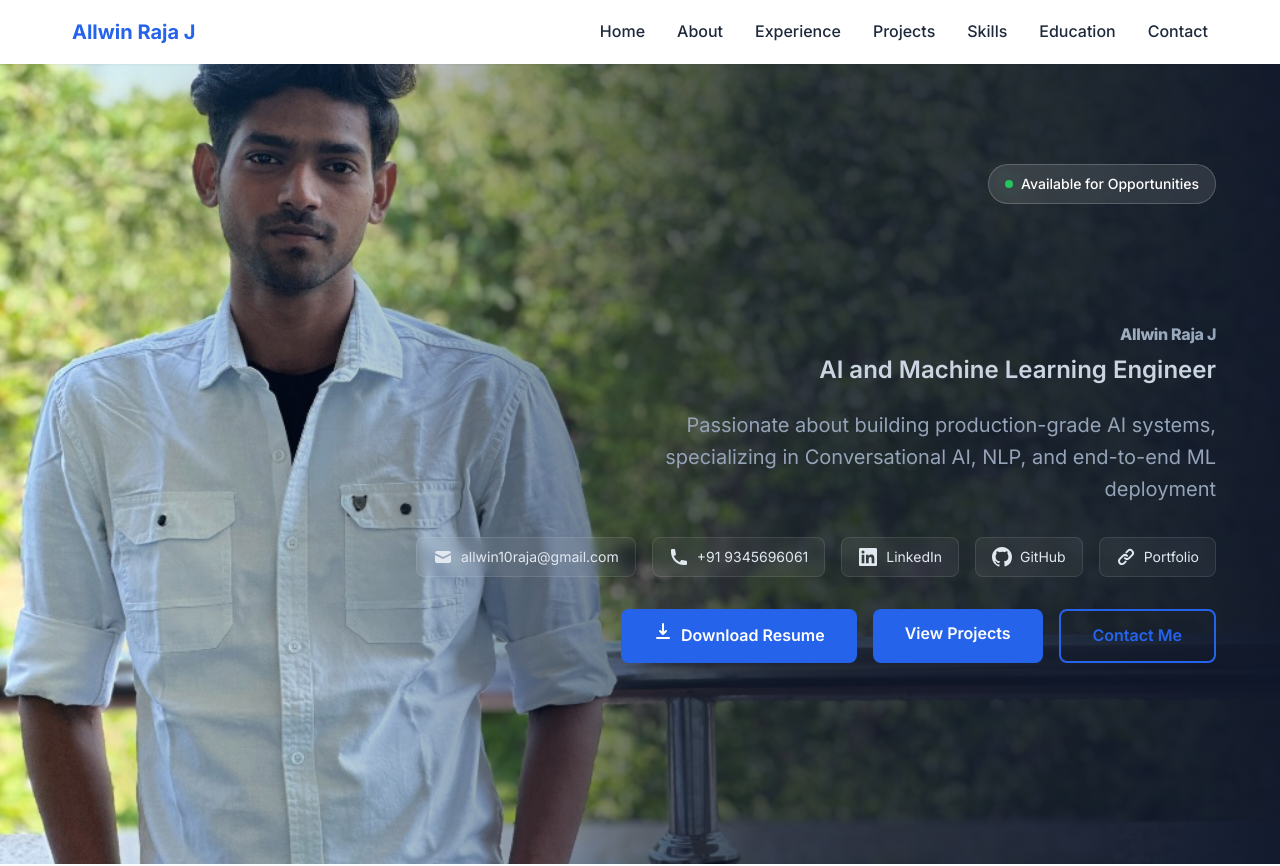
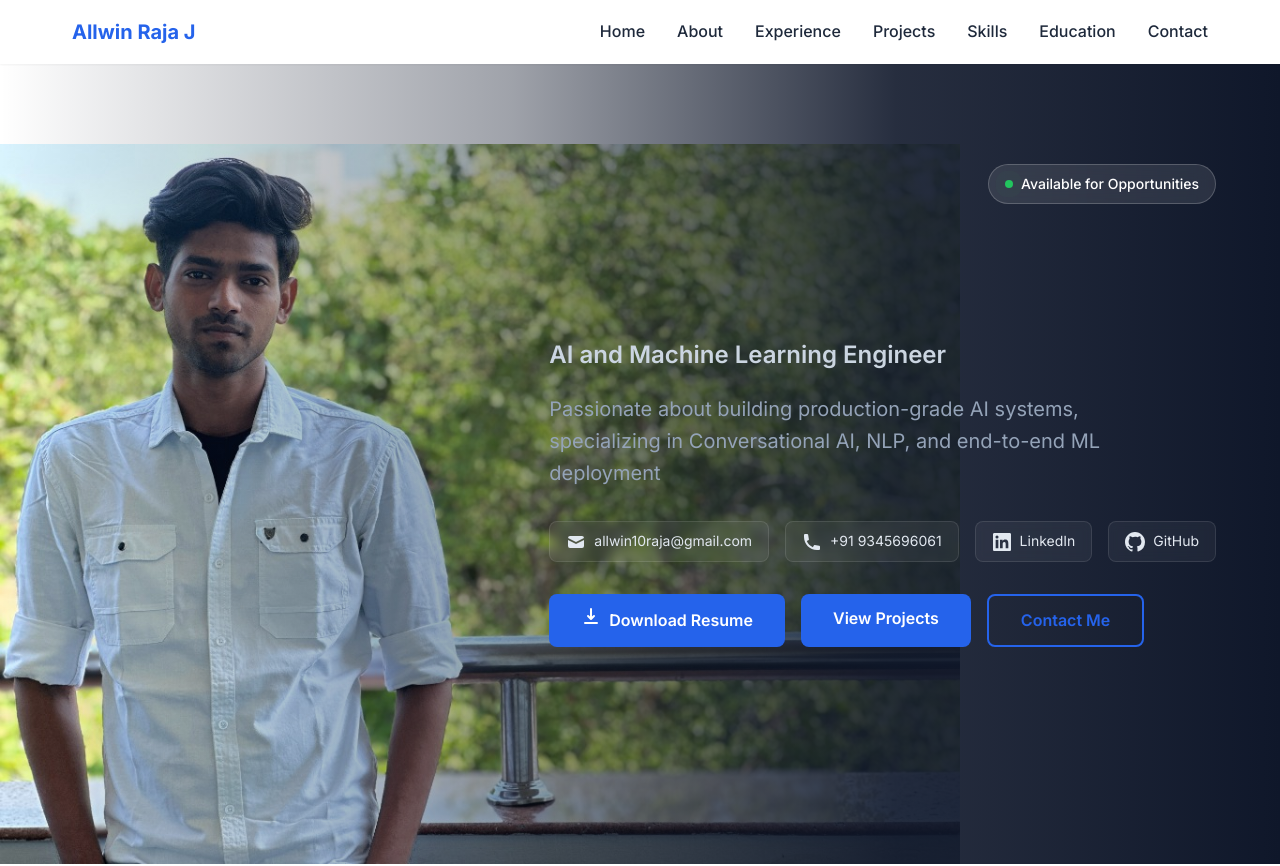
Before and after one commit to allwin107/Portfolio, a Next.js app: page / in a window 1280 px wide. Shown: the top 866 px of the page. Built offline with nearby package versions, Linux system fonts and the light colour scheme.

Commit message:
visual designs changed

```diff
--- a/components/Hero.js
+++ b/components/Hero.js
@@ -15,7 +15,7 @@ export default function Hero() {
 
             <div className={styles.heroContent}>
                 <div className={styles.heroText}>
-                    <h1 className={styles.name}>Allwin Raja J</h1>
+                    {/* <h1 className={styles.name}>Allwin Raja J</h1> */}
                     <h2 className={styles.title}>AI and Machine Learning Engineer</h2>
                     <p className={styles.tagline}>
                         Passionate about building production-grade AI systems, specializing in Conversational AI,
@@ -48,12 +48,12 @@ export default function Hero() {
                             </svg>
                             GitHub
                         </a>
-                        <a href="https://github.com/allwin107/Portfolio" target="_blank" rel="noopener noreferrer" className={styles.contactLink}>
+                        {/* <a href="https://github.com/allwin107/Portfolio" target="_blank" rel="noopener noreferrer" className={styles.contactLink}>
                             <svg width="20" height="20" viewBox="0 0 20 20" fill="currentColor">
                                 <path fillRule="evenodd" d="M12.586 4.586a2 2 0 112.828 2.828l-3 3a2 2 0 01-2.828 0 1 1 0 00-1.414 1.414 4 4 0 005.656 0l3-3a4 4 0 00-5.656-5.656l-1.5 1.5a1 1 0 101.414 1.414l1.5-1.5zm-5 5a2 2 0 012.828 0 1 1 0 101.414-1.414 4 4 0 00-5.656 0l-3 3a4 4 0 105.656 5.656l1.5-1.5a1 1 0 10-1.414-1.414l-1.5 1.5a2 2 0 11-2.828-2.828l3-3z" clipRule="evenodd" />
                             </svg>
                             Portfolio
-                        </a>
+                        </a> */}
                     </div>
 
                     <div className={styles.cta}>
--- a/components/Hero.module.css
+++ b/components/Hero.module.css
@@ -15,12 +15,11 @@
     width: 100%;
     height: 100%;
     background-image: url('/images/profile-3.jpg');
-    background-size: cover;
-    background-position: 25% center;
-    /* Focus slightly left to frame the figure */
+    background-size: auto 90%;
+    /* Scale height to 90% to avoid zoom */
+    background-position: bottom left;
     background-repeat: no-repeat;
     z-index: 0;
-    /* Removed blur so you are clearly visible */
 }
 
 /* Gradient Overlay - Transparent on left, Dark on right */
@@ -32,14 +31,9 @@
     height: 100%;
     background: linear-gradient(to right,
             rgba(15, 23, 42, 0.0) 0%,
-            /* Totally clear on left */
-            rgba(15, 23, 42, 0.2) 30%,
-            /* Gradual darkening */
-            rgba(15, 23, 42, 0.8) 60%,
-            /* Darker behind text */
-            rgba(15, 23, 42, 0.98) 100%
-            /* Solid dark on right edge */
-        );
+            rgba(15, 23, 42, 0.4) 40%,
+            rgba(15, 23, 42, 0.9) 70%,
+            rgba(15, 23, 42, 1.0) 100%);
     z-index: 1;
 }
 
@@ -55,8 +49,8 @@
     flex-direction: column;
     align-items: flex-end;
     /* Align flex items to right */
-    text-align: right;
-    /* Align text to right */
+    text-align: left;
+    /* Align text to left */
     margin-top: 60px;
     /* Clear space from top */
 }
@@ -119,8 +113,7 @@
     margin-bottom: var(--spacing-xl);
     line-height: 1.6;
     max-width: 600px;
-    margin-left: auto;
-    /* Push to right */
+    /* margin-left: auto; removed */
 }
 
 .contactInfo {
@@ -128,8 +121,8 @@
     flex-wrap: wrap;
     gap: var(--spacing-md);
     margin-bottom: var(--spacing-xl);
-    justify-content: flex-end;
-    /* Align right */
+    justify-content: flex-start;
+    /* Align left */
 }
 
 /* Glassmorphism for links */
@@ -159,8 +152,8 @@
     display: flex;
     gap: var(--spacing-md);
     flex-wrap: wrap;
-    justify-content: flex-end;
-    /* Align right */
+    justify-content: flex-start;
+    /* Align left */
 }
 
 /* Animations */
```
